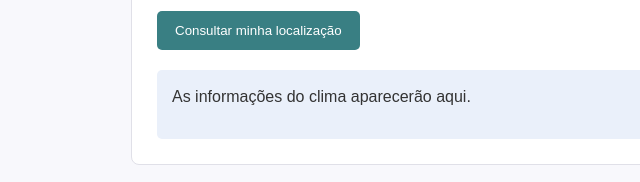
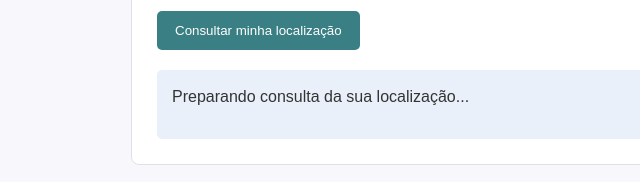
Before and after one commit to Renantt17/local-info, a plain HTML site: page index.html in a window 1280 px wide. Both pictures are taken after a click on the button "Consultar minha localização". Shown: the part 252-434 px from the top of the page, 59-699 px from the left. Drawn offline with Linux system fonts and the light colour scheme.

Commit message:
feat: adiciona primeira interação com JavaScript

```diff
--- a/index.html
+++ b/index.html
@@ -3,6 +3,7 @@
 <html lang="pt-BR">
 <head>
     <link rel="stylesheet" href="css/style.css">
+    <script src="js/scripts.js" defer></script>
     <meta charset="UTF-8">
     <meta name="viewport" content="width=device-width, initial-scale=1.0">
     <title>Clima & Sol</title>
--- /dev/null
+++ b/js/scripts.js
@@ -0,0 +1,10 @@
+
+function consultarLocalizacao() {
+    const resultado = document.getElementById("resultado");
+
+    resultado.innerHTML = "<p>Preparando consulta da sua localização...</p>";
+}
+
+const botao = document.getElementById("btn-localizacao");
+
+botao.addEventListener("click", consultarLocalizacao);
```
